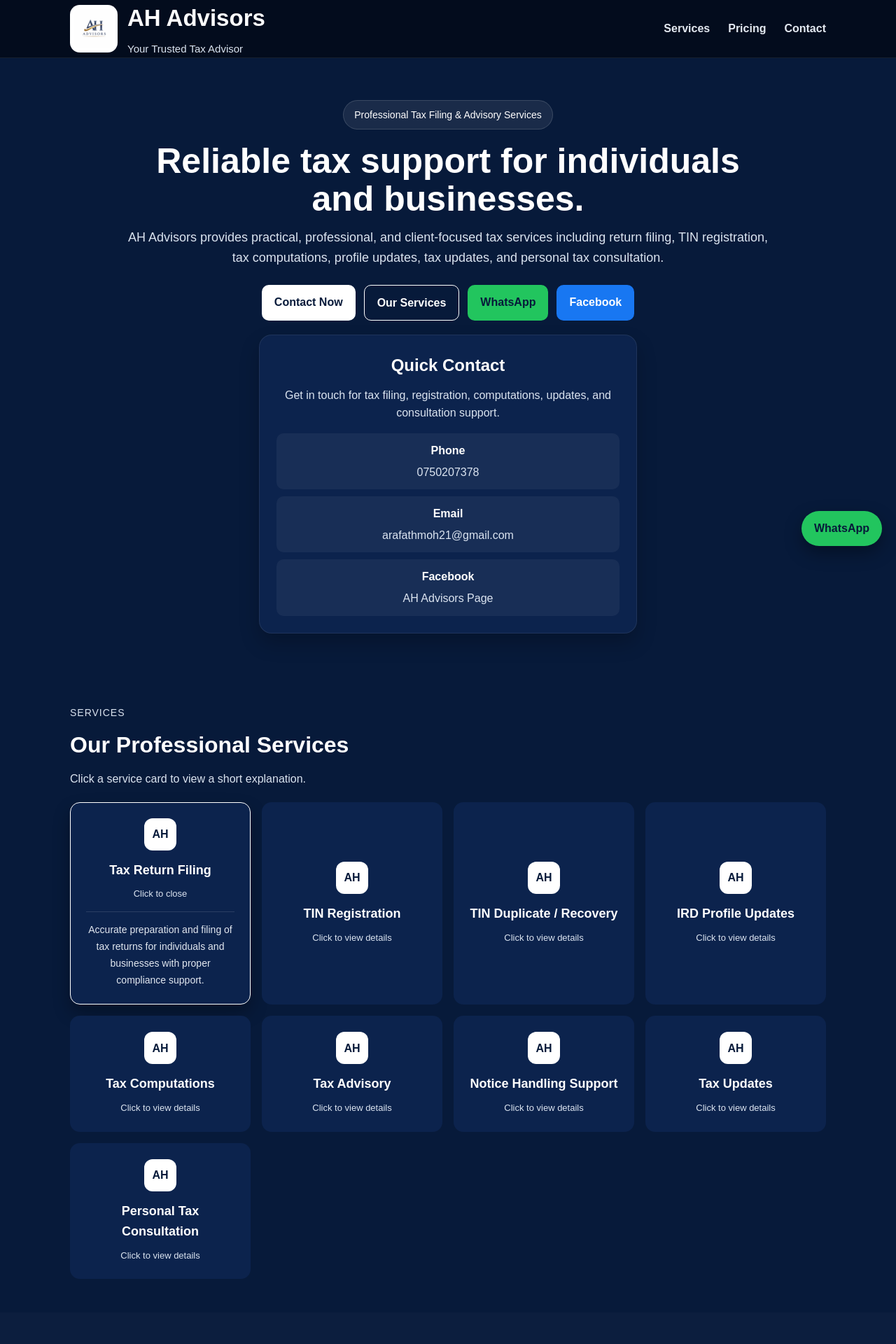
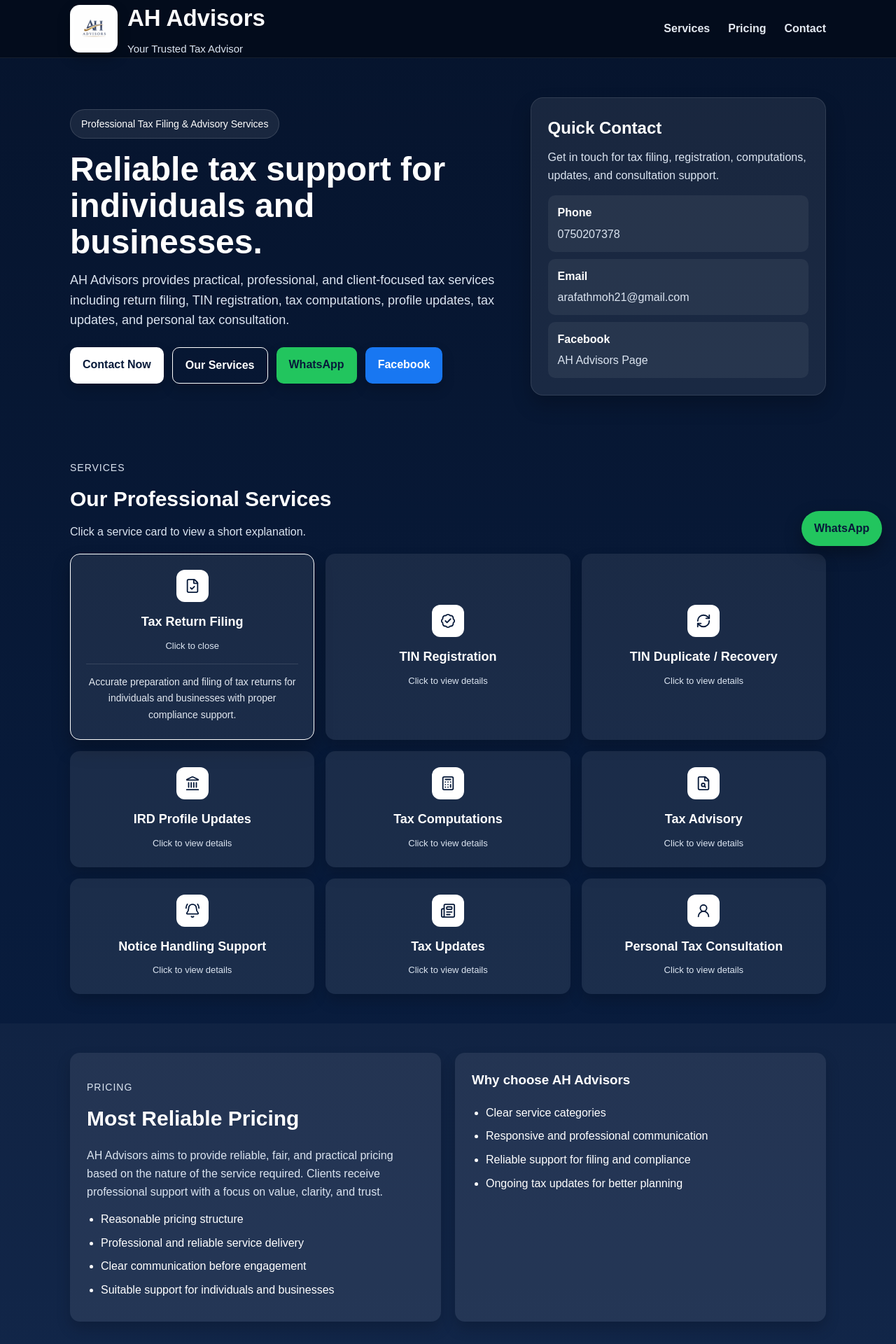
Before and after one commit to arafathmoh21-web/ah-advisors, a React (Vite) app: page / in a window 1280 px wide. Shown: the top 1920 px of the page at 70% size. Built offline with nearby package versions, Linux system fonts and the light colour scheme.

Commit message:
Added service icons

```diff
--- a/src/App.tsx
+++ b/src/App.tsx
@@ -1,9 +1,21 @@
 import { useState } from "react";
+import {
+  Calculator,
+  FileCheck,
+  FileSearch,
+  BellRing,
+  BadgeCheck,
+  RefreshCw,
+  UserRound,
+  Newspaper,
+  Landmark,
+} from "lucide-react";
 import "./index.css";
 
 type Service = {
   title: string;
   short: string;
+  icon: JSX.Element;
 };
 
 const services: Service[] = [
@@ -11,46 +23,55 @@ const services: Service[] = [
     title: "Tax Return Filing",
     short:
       "Accurate preparation and filing of tax returns for individuals and businesses with proper compliance support.",
+    icon: <FileCheck size={22} />,
   },
   {
     title: "TIN Registration",
     short:
       "Guidance and end-to-end support for new Taxpayer Identification Number registrations.",
+    icon: <BadgeCheck size={22} />,
   },
   {
     title: "TIN Duplicate / Recovery",
     short:
       "Assistance in recovering or reissuing TIN details if your records or documents are missing.",
+    icon: <RefreshCw size={22} />,
   },
   {
     title: "IRD Profile Updates",
     short:
       "Updating taxpayer information and maintaining correct records with the Inland Revenue Department.",
+    icon: <Landmark size={22} />,
   },
   {
     title: "Tax Computations",
     short:
       "Preparation of clear and reliable tax computations to support filings and compliance requirements.",
+    icon: <Calculator size={22} />,
   },
   {
     title: "Tax Advisory",
     short:
       "Practical advice on tax obligations, compliance matters, and filing-related concerns.",
+    icon: <FileSearch size={22} />,
   },
   {
     title: "Notice Handling Support",
     short:
       "Professional support in responding to notices, requests, and follow-ups from the tax authorities.",
+    icon: <BellRing size={22} />,
   },
   {
     title: "Tax Updates",
     short:
       "Timely updates on tax changes, deadlines, and matters relevant to individuals and businesses.",
+    icon: <Newspaper size={22} />,
   },
   {
     title: "Personal Tax Consultation",
     short:
       "One-to-one support on personal tax matters, responsibilities, planning points, and practical next steps.",
+    icon: <UserRound size={22} />,
   },
 ];
 
@@ -85,7 +106,7 @@ export default function App() {
       </header>
 
       <section className="hero">
-        <div className="container heroGrid compactGrid">
+        <div className="container heroGrid">
           <div className="heroContent">
             <span className="badge">
               Professional Tax Filing & Advisory Services
@@ -94,9 +115,10 @@ export default function App() {
             <h2>Reliable tax support for individuals and businesses.</h2>
 
             <p className="heroText">
-              AH Advisors provides practical, professional, and client-focused tax
-              services including return filing, TIN registration, tax computations,
-              profile updates, tax updates, and personal tax consultation.
+              AH Advisors provides practical, professional, and client-focused
+              tax services including return filing, TIN registration, tax
+              computations, profile updates, tax updates, and personal tax
+              consultation.
             </p>
 
             <div className="heroButtons">
@@ -171,7 +193,7 @@ export default function App() {
                 onClick={() => toggleCard(index)}
                 type="button"
               >
-                <div className="serviceIcon">AH</div>
+                <div className="serviceIcon">{service.icon}</div>
                 <h3>{service.title}</h3>
                 <p className="serviceHint">
                   {openCard === index ? "Click to close" : "Click to view details"}
--- a/src/index.css
+++ b/src/index.css
@@ -9,7 +9,7 @@ html {
 body {
   margin: 0;
   font-family: Arial, sans-serif;
-  background: #071a3a;
+  background: linear-gradient(180deg, #06142d 0%, #0a2147 100%);
   color: #ffffff;
   line-height: 1.6;
 }
@@ -37,7 +37,7 @@ button {
   position: sticky;
   top: 0;
   z-index: 1000;
-  background: rgba(4, 12, 28, 0.95);
+  background: rgba(4, 12, 28, 0.94);
   border-bottom: 1px solid rgba(255, 255, 255, 0.08);
   backdrop-filter: blur(10px);
 }
@@ -63,6 +63,7 @@ button {
   background: #ffffff;
   border-radius: 14px;
   padding: 6px;
+  box-shadow: 0 8px 18px rgba(0, 0, 0, 0.25);
 }
 
 .logo {
@@ -93,23 +94,19 @@ button {
 }
 
 .hero {
-  padding: 60px 0 40px;
+  padding: 56px 0 36px;
   text-align: center;
 }
 
 .heroGrid {
   display: grid;
-  grid-template-columns: 1fr;
+  grid-template-columns: 1.2fr 0.8fr;
   gap: 24px;
-}
-
-.compactGrid {
-  gap: 20px;
+  align-items: center;
 }
 
 .heroContent {
-  max-width: 920px;
-  margin: 0 auto;
+  text-align: left;
 }
 
 .badge {
@@ -123,15 +120,15 @@ button {
 }
 
 .hero h2 {
-  font-size: 50px;
+  font-size: 48px;
   line-height: 1.08;
   margin: 18px 0 14px;
   color: #ffffff;
 }
 
 .heroText {
-  max-width: 920px;
-  margin: 0 auto;
+  max-width: 700px;
+  margin: 0;
   font-size: 18px;
   color: #dbe4f0;
 }
@@ -139,7 +136,6 @@ button {
 .heroButtons {
   margin-top: 24px;
   display: flex;
-  justify-content: center;
   gap: 12px;
   flex-wrap: wrap;
 }
@@ -149,6 +145,7 @@ button {
   border-radius: 10px;
   font-weight: 700;
   transition: 0.2s ease;
+  box-shadow: 0 8px 18px rgba(0, 0, 0, 0.18);
 }
 
 .btn:hover {
@@ -177,12 +174,11 @@ button {
 }
 
 .heroCard {
-  background: #0c234d;
-  border: 1px solid rgba(255, 255, 255, 0.08);
+  background: rgba(255, 255, 255, 0.08);
+  border: 1px solid rgba(255, 255, 255, 0.1);
   border-radius: 18px;
   padding: 24px;
-  max-width: 540px;
-  margin: 0 auto;
+  text-align: left;
   box-shadow: 0 14px 28px rgba(0, 0, 0, 0.22);
 }
 
@@ -204,7 +200,7 @@ button {
 }
 
 .contactMini div {
-  background: rgba(255, 255, 255, 0.05);
+  background: rgba(255, 255, 255, 0.06);
   padding: 12px 14px;
   border-radius: 10px;
 }
@@ -220,12 +216,12 @@ button {
 }
 
 .section {
-  padding: 48px 0;
+  padding: 42px 0;
   text-align: left;
 }
 
 .sectionAlt {
-  background: rgba(255, 255, 255, 0.02);
+  background: rgba(255, 255, 255, 0.03);
 }
 
 .sectionLabel {
@@ -243,25 +239,25 @@ button {
 .sectionTitle {
   margin-top: 0;
   margin-bottom: 10px;
-  font-size: 32px;
+  font-size: 30px;
   color: #ffffff;
 }
 
 .sectionSubtext {
   margin-top: 0;
-  margin-bottom: 20px;
+  margin-bottom: 18px;
   color: #dbe4f0;
 }
 
 .servicesGrid {
-  margin-top: 16px;
+  margin-top: 14px;
   display: grid;
-  grid-template-columns: repeat(auto-fit, minmax(220px, 1fr));
+  grid-template-columns: repeat(3, minmax(0, 1fr));
   gap: 16px;
 }
 
 .serviceCard {
-  background: #0c234d;
+  background: rgba(255, 255, 255, 0.08);
   padding: 22px;
   border-radius: 14px;
   text-align: center;
@@ -269,17 +265,18 @@ button {
   border: 1px solid transparent;
   cursor: pointer;
   color: #ffffff;
+  box-shadow: 0 10px 20px rgba(0, 0, 0, 0.18);
 }
 
 .serviceCard:hover {
   transform: translateY(-4px);
   border: 1px solid #ffffff;
-  box-shadow: 0 12px 24px rgba(0, 0, 0, 0.3);
+  box-shadow: 0 14px 26px rgba(0, 0, 0, 0.28);
 }
 
 .serviceCard.active {
   border: 1px solid #ffffff;
-  box-shadow: 0 12px 24px rgba(0, 0, 0, 0.3);
+  box-shadow: 0 14px 26px rgba(0, 0, 0, 0.28);
 }
 
 .serviceIcon {
@@ -323,9 +320,10 @@ button {
 }
 
 .pricingCard {
-  background: #0c234d;
+  background: rgba(255, 255, 255, 0.08);
   border-radius: 14px;
   padding: 24px;
+  box-shadow: 0 10px 20px rgba(0, 0, 0, 0.18);
 }
 
 .pricingList {
@@ -337,19 +335,16 @@ button {
   margin-bottom: 8px;
 }
 
-.aboutGrid {
-  max-width: 850px;
-}
-
 .bodyText {
   color: #dbe4f0;
   margin-bottom: 14px;
 }
 
 .aboutCard {
-  background: #0c234d;
+  background: rgba(255, 255, 255, 0.08);
   border-radius: 14px;
   padding: 24px;
+  box-shadow: 0 10px 20px rgba(0, 0, 0, 0.18);
 }
 
 .aboutCard h3 {
@@ -370,7 +365,7 @@ button {
 }
 
 .contactBox {
-  background: #0c234d;
+  background: rgba(255, 255, 255, 0.08);
   padding: 30px;
   border-radius: 16px;
   box-shadow: 0 14px 28px rgba(0, 0, 0, 0.22);
@@ -383,7 +378,7 @@ button {
 
 .contactLinks {
   display: grid;
-  grid-template-columns: repeat(auto-fit, minmax(220px, 1fr));
+  grid-template-columns: repeat(4, minmax(0, 1fr));
   gap: 12px;
   margin-top: 18px;
 }
@@ -394,10 +389,11 @@ button {
   padding: 12px 16px;
   border-radius: 10px;
   font-weight: 700;
+  text-align: center;
 }
 
 .footer {
-  margin-top: 30px;
+  margin-top: 24px;
   border-top: 1px solid rgba(255, 255, 255, 0.08);
 }
 
@@ -423,7 +419,14 @@ button {
   box-shadow: 0 10px 24px rgba(0, 0, 0, 0.35);
 }
 
-@media (max-width: 900px) {
+@media (max-width: 980px) {
+  .heroGrid,
+  .pricingWrap,
+  .servicesGrid,
+  .contactLinks {
+    grid-template-columns: 1fr;
+  }
+
   .nav {
     flex-direction: column;
     align-items: flex-start;
@@ -435,12 +438,20 @@ button {
     flex-wrap: wrap;
   }
 
+  .heroContent {
+    text-align: center;
+  }
+
+  .heroText {
+    margin: 0 auto;
+  }
+
+  .heroButtons {
+    justify-content: center;
+  }
+
   .hero h2 {
     font-size: 36px;
-  }
-
-  .pricingWrap {
-    grid-template-columns: 1fr;
   }
 
   .footerInner {
```
